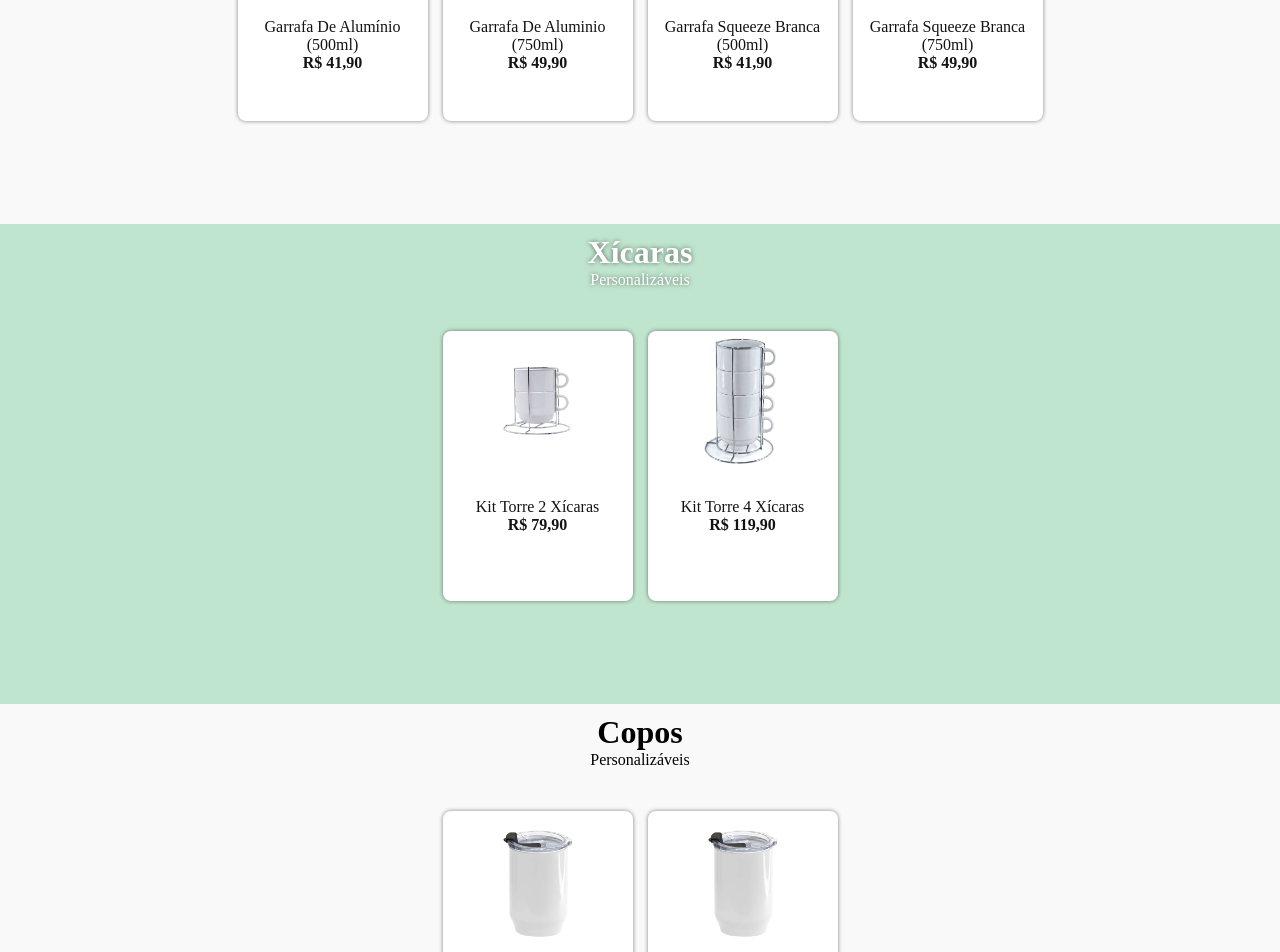
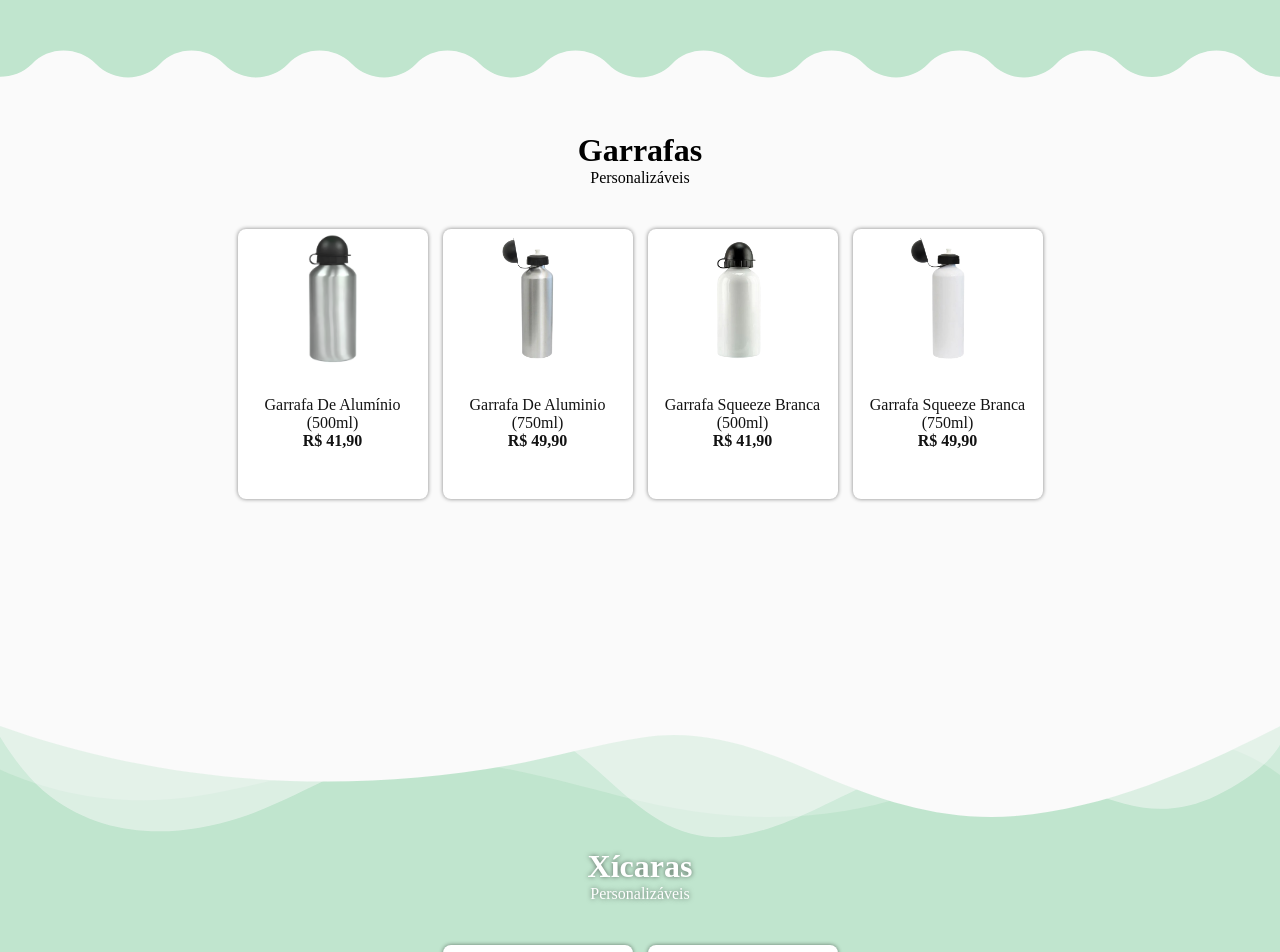
Before and after one commit to Thwo22/Canecas-Personalizadas-React, a React (Vite) app in the folder Geovana_Personalização/: page / in a window 1280 px wide. Shown: the part 1700-2652 px from the top of the page. Built offline with nearby package versions, Linux system fonts and the light colour scheme.

Commit message:
1.4
Adição de shapes dividers, ajustes no css e componente de footer

```diff
--- a/Geovana_Personalização/index.css
+++ b/Geovana_Personalização/index.css
@@ -5,5 +5,5 @@
 }
 
 body {
-  background-color: rgb(240, 240, 240);
+  background-color:#FAFAFA;
 }
--- a/Geovana_Personalização/src/App.css
+++ b/Geovana_Personalização/src/App.css
@@ -1,11 +1,16 @@
+/*estilizações do componente header pra cima*/
 .topo {
     position: relative;
     width: 100%;
 }
-
 .topo header {
     position: absolute;
     top: 0;
     left: 0;
     z-index: 10;
 }
+
+/*Componente de divisão (beneficios.jsx)*/
+.divisor {
+    margin-bottom: 6em;
+}
--- a/Geovana_Personalização/src/App.jsx
+++ b/Geovana_Personalização/src/App.jsx
@@ -6,6 +6,7 @@
 import SessaoGarrafas from './components/Garrafas.jsx'
 import SessaoXicaras from  './components/Xicaras.jsx'
 import SessaoCopos from './components/Copos.jsx'
+import Footer from './components/Footer.jsx'
 
 function App() {
 
@@ -26,6 +27,9 @@
           <SessaoCopos />
         </div>
       </div>
+      <div className='fim'>
+        <Footer />
+      </div>
     </>
   )
 }
--- a/Geovana_Personalização/src/components/Canecas.jsx
+++ b/Geovana_Personalização/src/components/Canecas.jsx
@@ -9,11 +9,18 @@
 function Canecas() {
     return(
         <div className={styles.sessaoCanecas}>
+            <div className={styles.custom_shape_divider_top_1753224574}>
+                <svg data-name="Layer 1" xmlns="http://www.w3.org/2000/svg" viewBox="0 0 1200 120" preserveAspectRatio="none">
+                    <path d="M0,0V46.29c47.79,22.2,103.59,32.17,158,28,70.36-5.37,136.33-33.31,206.8-37.5C438.64,32.43,512.34,53.67,583,72.05c69.27,18,138.3,24.88,209.4,13.08,36.15-6,69.85-17.84,104.45-29.34C989.49,25,1113-14.29,1200,52.47V0Z" opacity=".25" className={styles.shape_fill}></path>
+                    <path d="M0,0V15.81C13,36.92,27.64,56.86,47.69,72.05,99.41,111.27,165,111,224.58,91.58c31.15-10.15,60.09-26.07,89.67-39.8,40.92-19,84.73-46,130.83-49.67,36.26-2.85,70.9,9.42,98.6,31.56,31.77,25.39,62.32,62,103.63,73,40.44,10.79,81.35-6.69,119.13-24.28s75.16-39,116.92-43.05c59.73-5.85,113.28,22.88,168.9,38.84,30.2,8.66,59,6.17,87.09-7.5,22.43-10.89,48-26.93,60.65-49.24V0Z" opacity=".5" className={styles.shape_fill}></path>
+                    <path d="M0,0V5.63C149.93,59,314.09,71.32,475.83,42.57c43-7.64,84.23-20.12,127.61-26.46,59-8.63,112.48,12.24,165.56,35.4C827.93,77.22,886,95.24,951.2,90c86.53-7,172.46-45.71,248.8-84.81V0Z" className={styles.shape_fill}></path>
+                </svg>
+            </div>
+
             <div className={styles.title}>
                 <h1>Canecas</h1>
                 <p>Personalizáveis</p>
             </div>
-
 
             <div className={styles.grid}>
                 <a href="https://wa.me/5511952493394?text=Ol%C3%A1,+Geovana!+Tenho+interesse+em+uma+Caneca+de+Cer%C3%A2mica!">
--- a/Geovana_Personalização/src/components/Copos.jsx
+++ b/Geovana_Personalização/src/components/Copos.jsx
@@ -1,10 +1,15 @@
 import styles from "./modules/sessoes.module.css"
-import copoDePolimeroComAlca470ml from "../assets/copos-imagens/copoDePolimeroCTampa.png"
-import copoDePolimeroComTampa400ml from "../assets/copos-imagens/copoDePolimeroCTampa.png"
+import copoAlca from "../assets/copos-imagens/copoDePolimeroCAlca470ml.jpeg"
+import copoTampa from "../assets/copos-imagens/copoDePolimeroCTampa.png"
 
 function Copos() {
     return(
         <div className={styles.sessaoCopos}>
+            <div className={styles.shape_divider_green}>
+                <svg xmlns="http://www.w3.org/2000/svg" viewBox="0 0 1000 100">
+                    <path d="M0 0v60c9 0 18-3 25-10 13-14 36-14 50 0s36 14 50 0c13-14 36-14 50 0s36 14 50 0c13-14 36-14 50 0s36 14 50 0c13-14 36-14 50 0s36 14 50 0c13-14 36-14 50 0s36 14 50 0c13-14 36-14 50 0s36 14 50 0c13-14 36-14 50 0s36 14 50 0c13-14 36-14 50 0s36 14 50 0c13-14 36-14 50 0s37 13 50 0c14-14 37-14 50 0 7 7 16 10 25 10V0H0Z" fill="#C0E5CE"></path>
+                </svg>
+            </div>
             <div className={styles.title_black}>
                 <h1>Copos</h1>
                 <p>Personalizáveis</p>
@@ -14,7 +19,7 @@
             <div className={styles.grid}>
                 <a href="https://wa.me/5511952493394?text=Ol%C3%A1,+Geovana!+Tenho+interesse+em+um+Copo+de+Pol%C3%ADmero+c/+Al%C3%A7a!">
                     <div className={styles.produtos}>
-                        <img src={copoDePolimeroComAlca470ml} alt="Imagem de Copo de Polímero C/ Alça" />
+                        <img src={copoAlca} alt="Imagem de Copo de Polímero C/ Alça" />
                         <p>Copo de Polímero C/ Alça (470ml)</p>
                         <p className={styles.preco}>R$ 39,90</p>
                     </div>
@@ -22,7 +27,7 @@
 
                 <a href="https://wa.me/5511952493394?text=Ol%C3%A1,+Geovana!+Tenho+interesse+em+um+Copo+de+Pol%C3%ADmero+c/+Tampa!">
                     <div className={styles.produtos}>
-                        <img src={copoDePolimeroComTampa400ml} alt="Imagem de Copo de Polímero C/ Tampa" />
+                        <img src={copoTampa} alt="Imagem de Copo de Polímero C/ Tampa" />
                         <p>Copo de Polímero C/ Tampa (400ml)</p>
                         <p className={styles.preco}>R$ 39,90</p>
                     </div>
--- /dev/null
+++ b/Geovana_Personalização/src/components/Footer.jsx
@@ -0,0 +1,41 @@
+import styles from "../components/modules/footer.module.css"
+
+function Footer() {
+    return (
+        <footer>
+        <div className={styles.sobre_empresa}>
+            <div>
+                <p>Explorar Páginas</p>
+                <ul>
+                    <li><p>Galeria</p></li>
+                    <li><p>Como Funciona?</p></li>
+                </ul>
+            </div>
+            <div>
+                <p>Contato:</p>
+                <span><img src="" alt="Telefone" /><p>(11)93342-0745</p></span>
+                <span><img src="" alt="Gmail" /><p>thwo28391@gmail.com</p></span>
+            </div>
+            <div>
+                <p>Redes Sociais:</p>
+                <div className={styles.redes_da_empresa}>
+                    <img src="" alt="Instagram" />
+                    <img src="" alt="Facebook" />
+                </div>
+            </div>
+        </div>
+        <div className={styles.sobre_desenvolvedor}>
+            <p>Site Desenvolvido por Thiago Santos&copy;</p>
+            <img src="" alt="Vetra Logo" />
+            <div>
+                <img src="" alt="Instagram" />
+                <img src="" alt="Linkedin" />
+                <img src="" alt="Gihub" />
+            </div>
+        </div>
+    </footer>
+    )
+
+}
+
+export default Footer;
--- a/Geovana_Personalização/src/components/Garrafas.jsx
+++ b/Geovana_Personalização/src/components/Garrafas.jsx
@@ -8,6 +8,11 @@
 function Garrafas() {
     return(
         <div className={styles.sessaoGarrafas}>
+            <div className={styles.shape_divider_green}>
+                <svg xmlns="http://www.w3.org/2000/svg" viewBox="0 0 1000 100">
+                    <path d="M0 0v60c9 0 18-3 25-10 13-14 36-14 50 0s36 14 50 0c13-14 36-14 50 0s36 14 50 0c13-14 36-14 50 0s36 14 50 0c13-14 36-14 50 0s36 14 50 0c13-14 36-14 50 0s36 14 50 0c13-14 36-14 50 0s36 14 50 0c13-14 36-14 50 0s36 14 50 0c13-14 36-14 50 0s36 14 50 0c13-14 36-14 50 0s37 13 50 0c14-14 37-14 50 0 7 7 16 10 25 10V0H0Z" fill="#C0E5CE"></path>
+                </svg>
+            </div>
             <div className={styles.title_black}>
                 <h1>Garrafas</h1>
                 <p>Personalizáveis</p>
--- a/Geovana_Personalização/src/components/Xicaras.jsx
+++ b/Geovana_Personalização/src/components/Xicaras.jsx
@@ -6,11 +6,17 @@
 function Xicaras() {
     return(
         <div className={styles.sessaoXicaras}>
+            <div className={styles.custom_shape_divider_top_1753224574}>
+                <svg data-name="Layer 1" xmlns="http://www.w3.org/2000/svg" viewBox="0 0 1200 120" preserveAspectRatio="none">
+                    <path d="M0,0V46.29c47.79,22.2,103.59,32.17,158,28,70.36-5.37,136.33-33.31,206.8-37.5C438.64,32.43,512.34,53.67,583,72.05c69.27,18,138.3,24.88,209.4,13.08,36.15-6,69.85-17.84,104.45-29.34C989.49,25,1113-14.29,1200,52.47V0Z" opacity=".25" className={styles.shape_fill}></path>
+                    <path d="M0,0V15.81C13,36.92,27.64,56.86,47.69,72.05,99.41,111.27,165,111,224.58,91.58c31.15-10.15,60.09-26.07,89.67-39.8,40.92-19,84.73-46,130.83-49.67,36.26-2.85,70.9,9.42,98.6,31.56,31.77,25.39,62.32,62,103.63,73,40.44,10.79,81.35-6.69,119.13-24.28s75.16-39,116.92-43.05c59.73-5.85,113.28,22.88,168.9,38.84,30.2,8.66,59,6.17,87.09-7.5,22.43-10.89,48-26.93,60.65-49.24V0Z" opacity=".5" className={styles.shape_fill}></path>
+                    <path d="M0,0V5.63C149.93,59,314.09,71.32,475.83,42.57c43-7.64,84.23-20.12,127.61-26.46,59-8.63,112.48,12.24,165.56,35.4C827.93,77.22,886,95.24,951.2,90c86.53-7,172.46-45.71,248.8-84.81V0Z" className={styles.shape_fill}></path>
+                </svg>
+            </div>
             <div className={styles.title}>
                 <h1>Xícaras</h1>
                 <p>Personalizáveis</p>
             </div>
-
 
             <div className={styles.grid}>
                 <a href="https://wa.me/5511952493394?text=Ol%C3%A1,+Geovana!+Tenho+interesse+em+um+Kit+Torre+2+X%C3%ADcaras!">
--- a/Geovana_Personalização/src/components/modules/bannerTopo.module.css
+++ b/Geovana_Personalização/src/components/modules/bannerTopo.module.css
@@ -1,5 +1,4 @@
 .BannerTopo img {
     width: 100%;
     height: 90vh;
-    background-color: aqua;
 }
--- a/Geovana_Personalização/src/components/modules/sessoes.module.css
+++ b/Geovana_Personalização/src/components/modules/sessoes.module.css
@@ -1,19 +1,44 @@
+/*shape divider branco*/
+.custom_shape_divider_top_1753224574 {
+    position: absolute;
+    top: 0;
+    left: 0;
+    width: 100%;
+    overflow: hidden;
+    line-height: 0;
+}
+
+.custom_shape_divider_top_1753224574 svg {
+    position: relative;
+    display: block;
+    width: calc(100% + 1.3px);
+    height: 128px;
+}
+
+.custom_shape_divider_top_1753224574 .shape_fill {
+    fill: #FAFAFA;
+}
+
 /*Container global que define a sessão*/
 .sessaoCanecas, .sessaoGarrafas, .sessaoXicaras, .sessaoCopos {
+    position: relative;
     background-color: #C0E5CE;
     display: block;
     width: 100%;
-    height: 60vh;
+    height: 80vh;
 }
 
 .sessaoGarrafas, .sessaoCopos {
-    background-color: rgb(249, 249, 249);
+    background-color:#FAFAFA;
+    margin-bottom: 5em;
 }
+
 
 /*Titulo e parágrafo soltos dentro do container acima do grid*/
 .title, .title_black {
     width: 100%;
     padding: 10px;
+    padding-top: 8em;
     text-align: center;
     color: white;
     text-shadow: 0 0 5px rgba(0, 0, 0, 0.562);
@@ -21,6 +46,7 @@
 
 /*Titulos para sessões de fundo branco*/
 .title_black {
+    padding-top: 0em;
     color: black;
     text-shadow: none;
 }
```
Also changed, not shown: Geovana_Personalização/src/components/modules/footer.module.css (added).
